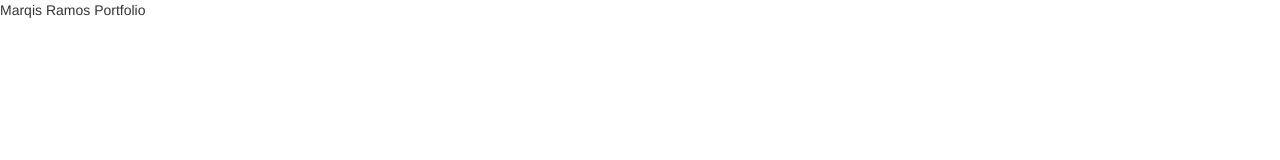
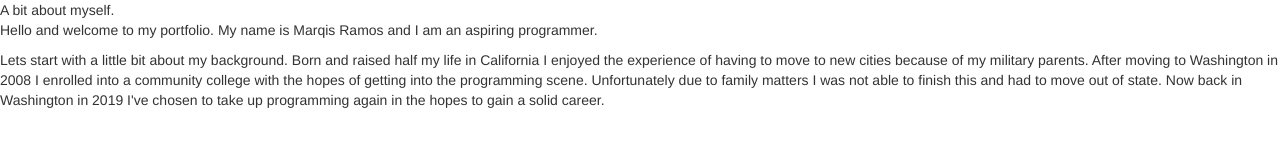
Before and after one commit to Torrent67/Epicodus-Independent-Porject1, a plain HTML site: page index.html in a window 1280 px wide. Drawn offline with Linux system fonts and the light colour scheme.

Commit message:
Added Background

```diff
--- a/index.html
+++ b/index.html
@@ -2,9 +2,11 @@
 <html>
 <link href="css/styles.css" rel="stylesheet" type="text/css">
 <link href="css/bootstrap.css" rel ="stylesheet" type="text/css" media="all">
-
-<head>Marqis Ramos Portfolio</head>
+<title>Marqis Ramos Portfolio</title>
+<head>A bit about myself.</head>
 <body>
+  <p>Hello and welcome to my portfolio. My name is Marqis Ramos and I am an aspiring programmer.</p>
+  <p>Lets start with a little bit about my background. Born and raised half my life in California I enjoyed the experience of having to move to new cities because of my military parents. After moving to Washington in 2008 I enrolled into a community college with the hopes of getting into the programming scene. Unfortunately due to family matters I was not able to finish this and had to move out of state. Now back in Washington in 2019 I've chosen to take up programming again in the hopes to gain a solid career.</p>
 </body>
 
 </html>
```
